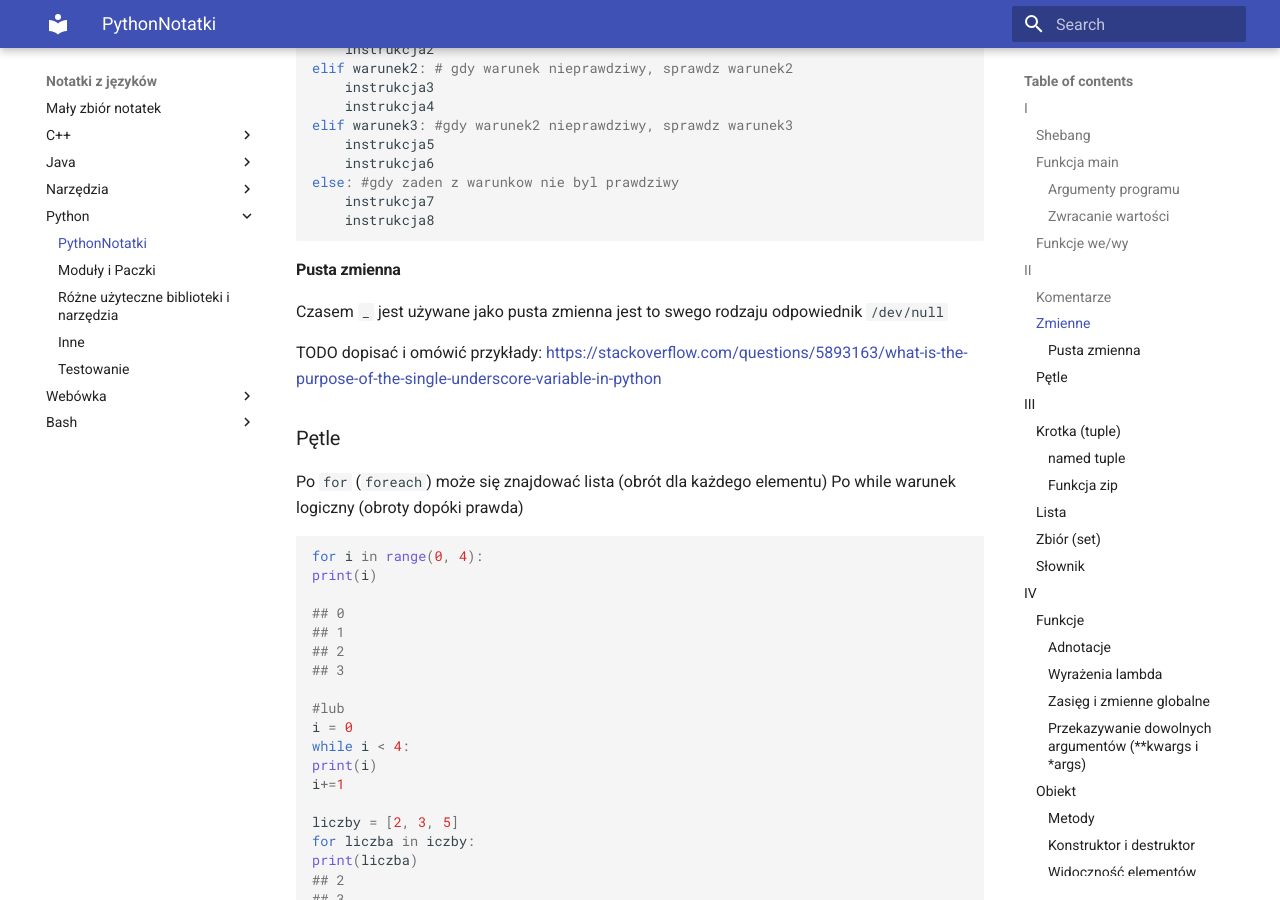
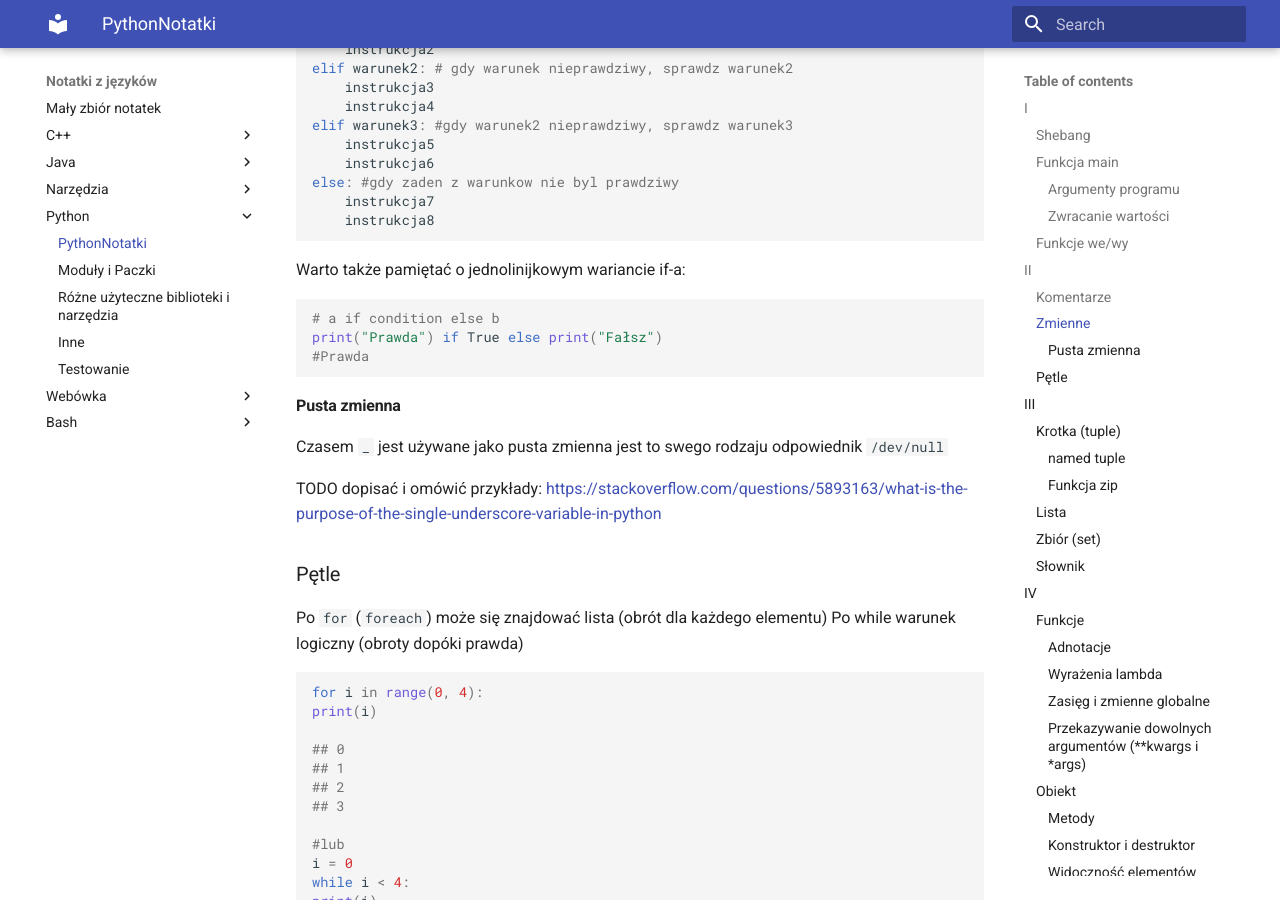
Before and after one commit to pktiuk/notatki_z_jezykow, an MkDocs documentation site: the page built from docs/Python/1_ogolne_notatki.md, in a window 1280 px wide and 900 px high, scrolled down 4037 px. Built offline with MkDocs 1.6.1 and Material for MkDocs 9.7.7, drawn with Linux system fonts in a browser that asks for light colours.

Commit message:
Jednolinijkowy if

````diff
--- a/docs/Python/1_ogolne_notatki.md
+++ b/docs/Python/1_ogolne_notatki.md
@@ -178,6 +178,14 @@ elif warunek3: #gdy warunek2 nieprawdziwy, sprawdz warunek3
 else: #gdy zaden z warunkow nie byl prawdziwy
     instrukcja7
     instrukcja8
+```
+
+Warto także pamiętać o jednolinijkowym wariancie if-a:
+
+```python
+# a if condition else b
+print("Prawda") if True else print("Fałsz")
+#Prawda
 ```
 
 #### Pusta zmienna
````
